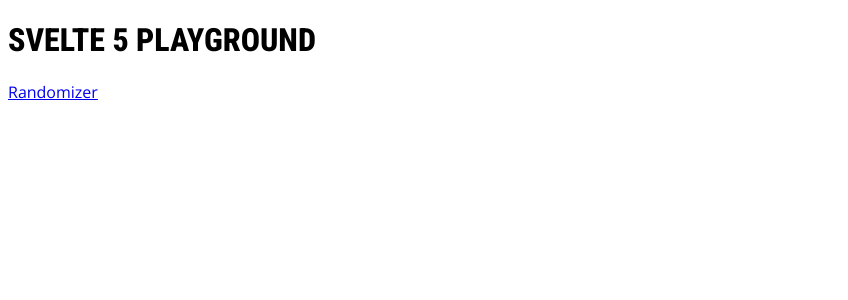
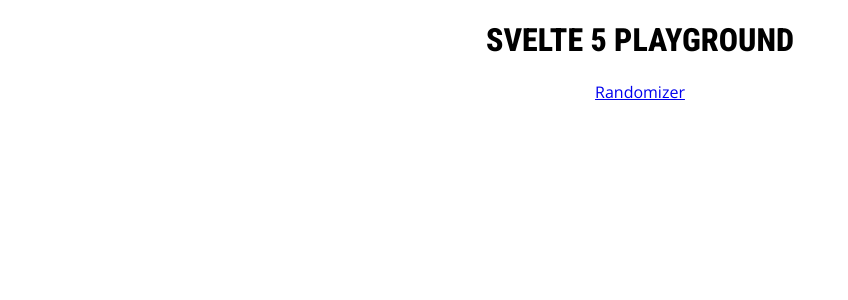
Before and after one commit to GMSoudersJr/work-smarter, a SvelteKit app: page / in a window 1280 px wide. Shown: the top 300 px of the page, without its empty margins (0-848 px from the left). Built offline with nearby package versions, Linux system fonts and the light colour scheme.

Commit message:
feat: enhance the form

```diff
--- a/src/routes/+layout.svelte
+++ b/src/routes/+layout.svelte
@@ -4,9 +4,14 @@
   let { children } = $props();
 </script>
 
-<h1 class="all-caps-800">SVELTE 5 PLAYGROUND</h1>
+<h1 class="all-caps-800 header">SVELTE 5 PLAYGROUND</h1>
 
-{@render children()}
+<main>
+  {@render children()}
+</main>
 
 <style>
+  .header {
+    text-align: center;
+  }
 </style>
--- a/src/routes/+page.svelte
+++ b/src/routes/+page.svelte
@@ -1,5 +1,9 @@
-<main>
-  <nav>
-    <a href="/randomizer" class="regular-font">Randomizer</a>
-  </nav>
-</main>
+<nav class="navbar">
+  <a href="/randomizer" class="regular-font">Randomizer</a>
+</nav>
+
+<style>
+  .navbar {
+    text-align: center;
+  }
+</style>
```
Also changed, not shown: src/routes/randomizer/+page.svelte (+4 -6 lines).
